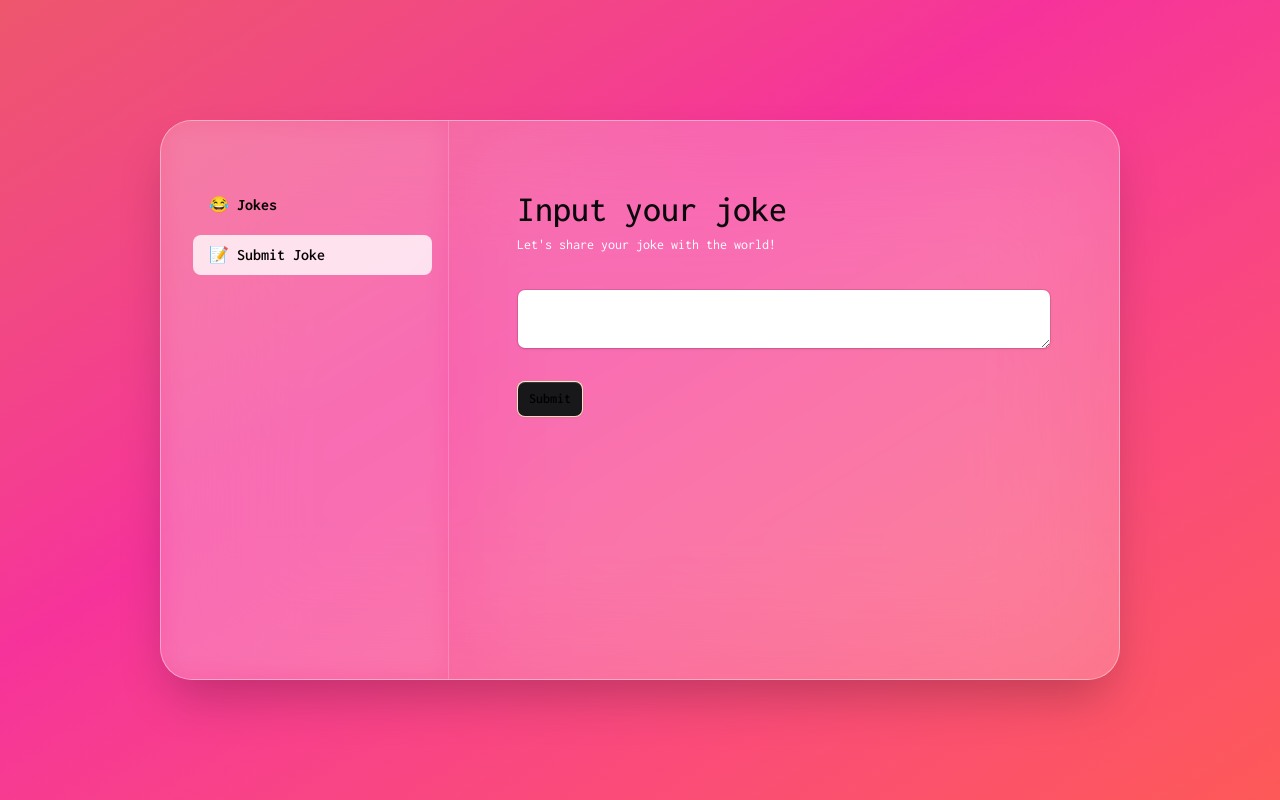
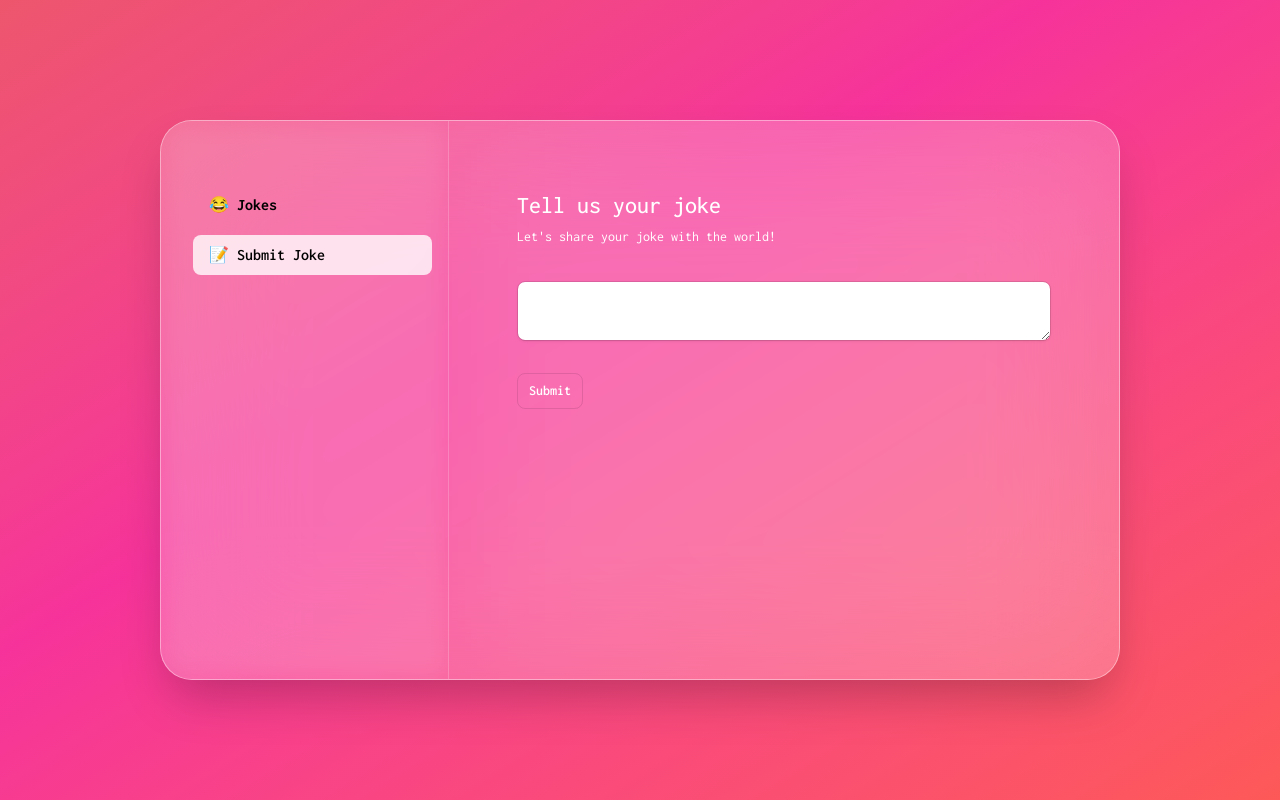
Before and after one commit to owen7460/joke-share-react, a React (Vite) app: page /submit in a window 1280 px wide. Built offline with nearby package versions, Linux system fonts and the light colour scheme.

Commit message:
adjust font and color

```diff
--- a/src/pages/Jokes.jsx
+++ b/src/pages/Jokes.jsx
@@ -37,20 +37,35 @@ const Jokes = () => {
               <span className="text-black/80">Joke Content</span>
             </DescriptionTerm>
             <DescriptionDetails className="text-lg">
-              {item.content}
+              {item.content.includes('?') ? (
+                <div className="space-y-2">
+                  <p className=" text-white/80 font-semibold">
+                    {item.content.split('?')[0]}?
+                  </p>
+                  <p className="text-white/80">
+                    -- {item.content.split('?')[1].trim()}
+                  </p>
+                </div>
+              ) : (
+                <p>{item.content}</p>
+              )}
             </DescriptionDetails>
 
             <DescriptionTerm>
               <span className="text-black/80">Created At</span>
             </DescriptionTerm>
             <DescriptionDetails>
-              {dayjs(item.joke_created_at).fromNow()}
+              <p className="text-white/80">
+                {dayjs(item.created_at).fromNow()}
+              </p>
             </DescriptionDetails>
 
             <DescriptionTerm>
               <span className="text-black/80">Likes</span>
             </DescriptionTerm>
-            <DescriptionDetails>{item.like_count}</DescriptionDetails>
+            <DescriptionDetails>
+              <p className="text-white/80">{item.like_count}</p>
+            </DescriptionDetails>
           </DescriptionList>
         </div>
       ))}
--- a/src/pages/SubmitJoke.jsx
+++ b/src/pages/SubmitJoke.jsx
@@ -28,13 +28,14 @@ function SubmitJoke() {
   return (
     <form onSubmit={handleSubmit}>
       <Field className="space-y-8">
-        <Label htmlFor="content" className="!text-4xl">
-          Input your joke
+        <Label htmlFor="content">
+          <p className="text-white text-2xl">Tell us your joke</p>
         </Label>
-        <Description className="!text-white">
-          Let's share your joke with the world!
+        <Description>
+          <p className="text-white">Let's share your joke with the world!</p>
         </Description>
         <Textarea
+          aria-label="Enter your joke"
           name="content"
           id="content"
           value={content}
@@ -46,8 +47,8 @@ function SubmitJoke() {
             }
           }}
         />
-        <Button type="submit" className="!text-black !bg-amber-100">
-          Submit
+        <Button type="submit" color="dark" outline>
+          <span className="text-white"> Submit</span>
         </Button>
       </Field>
     </form>
```
